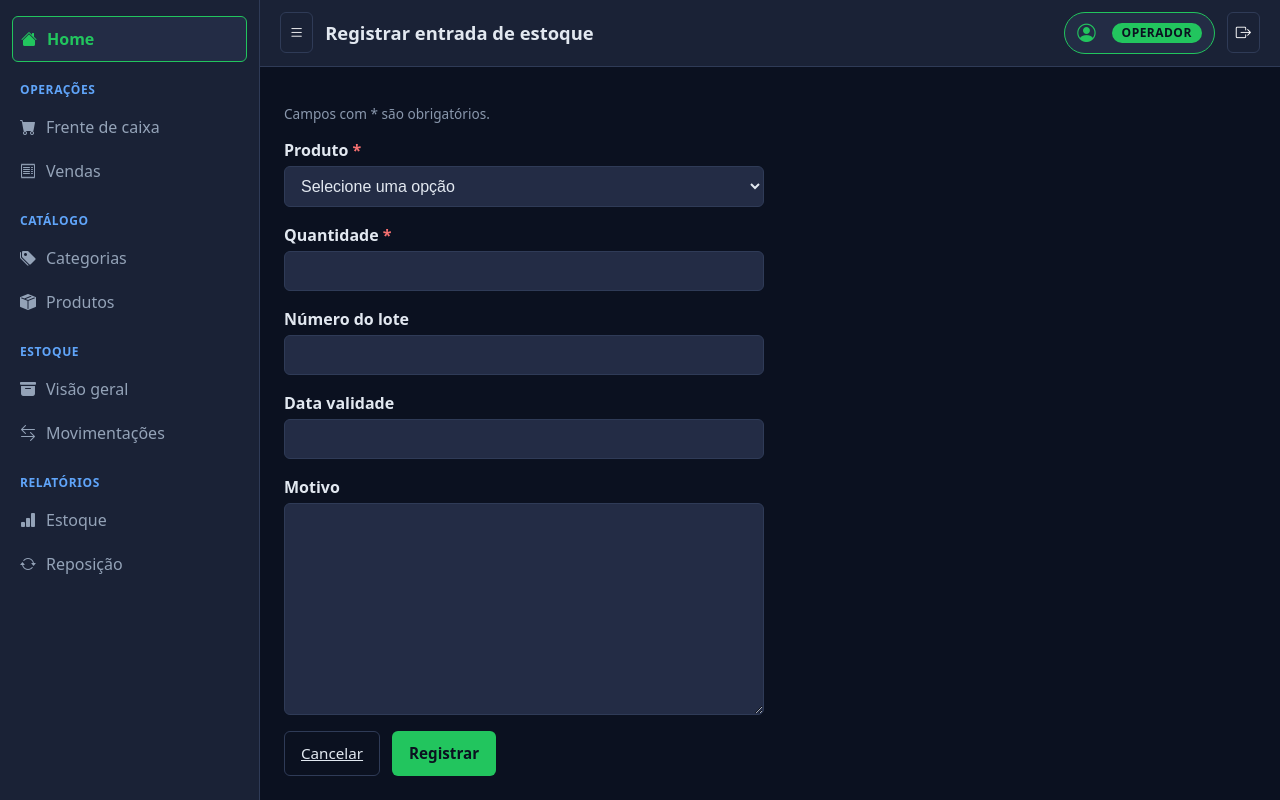
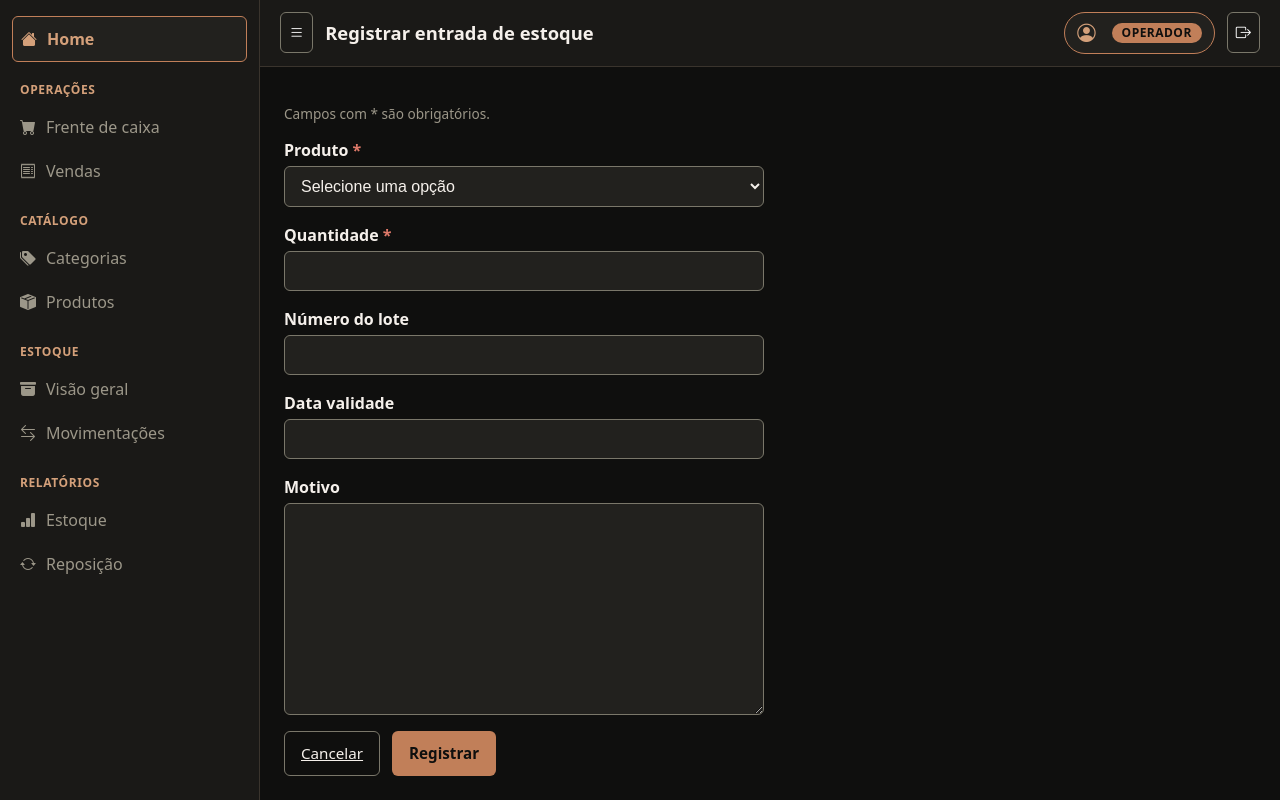
Before and after one commit to eas6772/django-adega-estoque-acessivel, a Django app: page /estoque/entrada/ in a window 1280 px wide. Run offline with Django 5.2, Linux system fonts and the light colour scheme; the visitor is signed in with stand-in values (Sample User, id 1); data that the repository does not hold is empty.

Commit message:
feat: aplicar a paleta de cores do design system Soma
Troca o tema azul-ardósia com verde por fundos escuros quentes, texto
creme e cobre como destaque, com sálvia para estados "OK". Os tokens
mantêm os mesmos nomes, então os componentes herdam as cores.

- novos tokens: --accent-claro, --sucesso e --borda-campo (borda de
  campos e controles com contraste >= 3:1)
- sucesso/ativo passa de --accent para --sucesso, para não ficar igual
  à marca
- cores soltas do CSS passam a usar tokens
- contraste de texto >= 4,5:1 conferido sobre os fundos novos

```diff
--- a/core/static/core/css/styles.css
+++ b/core/static/core/css/styles.css
@@ -2,24 +2,30 @@
    componente abaixo usa uma cor "crua", só os tokens já corrigidos para
    contraste AA (docs/melhorias_acessibilidade.md §2.1). */
 
+/* Paleta inspirada no design system Soma (Designe/soma-yoga-studio.aura.build):
+   fundos escuros quentes, texto creme, cobre como destaque e sálvia para "OK".
+   Contrastes conferidos sobre #0F0F0E / #1A1917 / #22211E (todos ≥ 4,5:1 em texto). */
 :root {
-  --bg-base: #0b1120;
-  --bg-card: #1a2236;
-  --bg-elevado: #232c45;
-  --borda: #2f3b57;
+  --bg-base: #0F0F0E;
+  --bg-card: #1A1917;
+  --bg-elevado: #22211E;
+  --borda: #3A342D;          /* separadores decorativos */
+  --borda-campo: #7A776A;    /* contorno de campos e controles: ≥ 3:1 (WCAG 1.4.11) */
 
-  --text-primary: #e2e8f0;
-  --text-secondary: #94a3b8;
-  --text-muted: #8a98ad;
+  --text-primary: #F5F0EB;
+  --text-secondary: #9C9789;
+  --text-muted: #9C9789;
 
-  --accent: #22c55e;
-  --accent-texto: #0b1120;
-  --danger: #f87171;
-  --danger-bg: #3f1d1d;
-  --warning: #f59e0b;
-  --info: #60a5fa;
+  --accent: #C17F59;         /* cobre */
+  --accent-claro: #D4A07A;   /* cobre claro: para texto/ícone de destaque */
+  --accent-texto: #0F0F0E;
+  --sucesso: #A3B394;        /* sálvia */
+  --danger: #E07A6A;
+  --danger-bg: #3A1F1A;
+  --warning: #D9A441;
+  --info: #8FB3C9;
 
-  --focus-ring: #fbbf24;
+  --focus-ring: #F2C46D;
   --radius-sm: 6px;
   --radius-md: 10px;
 }
@@ -30,6 +36,12 @@
 
 html {
   color-scheme: dark;
+  scrollbar-color: #2C2B27 var(--bg-base);
+}
+
+::selection {
+  background: var(--accent);
+  color: var(--text-primary);
 }
 
 body {
@@ -45,7 +57,7 @@ h1, h2, h3 {
 }
 
 a {
-  color: var(--info);
+  color: var(--accent-claro);
 }
 
 /* ---------- Foco visível (A14) — nunca outline: none em nenhum seletor ---------- */
@@ -107,7 +119,7 @@ a {
   text-transform: uppercase;
   letter-spacing: 0.05em;
   font-weight: 700;
-  color: var(--info);
+  color: var(--accent-claro);
   margin: 20px 8px 8px;
 }
 
@@ -134,15 +146,15 @@ a {
 
 .menu-lateral a[aria-current="page"] {
   background: var(--bg-elevado);
-  color: var(--accent);
+  color: var(--accent-claro);
   font-weight: 600;
 }
 
-/* Home em destaque (fora dos grupos): sempre com fundo e contorno verdes; na página atual, preenchido. */
+/* Home em destaque (fora dos grupos): sempre com contorno cobre; na página atual, preenchido. */
 .menu-raiz a {
   background: var(--bg-elevado);
   border: 1px solid var(--accent);
-  color: var(--accent);
+  color: var(--accent-claro);
   font-weight: 700;
 }
 
@@ -153,7 +165,7 @@ a {
 
 .menu-raiz a:hover {
   background: var(--bg-card);
-  color: var(--accent);
+  color: var(--accent-claro);
 }
 
 .menu-raiz a[aria-current="page"]:hover {
@@ -199,7 +211,7 @@ a {
   color: var(--text-secondary);
 }
 
-/* Usuário logado em destaque: cartão com borda verde, nome em negrito e perfil em selo. */
+/* Usuário logado em destaque: cartão com borda cobre, nome em negrito e perfil em selo. */
 .usuario-ativo {
   display: inline-flex;
   align-items: center;
@@ -213,7 +225,7 @@ a {
 }
 
 .usuario-ativo i {
-  color: var(--accent);
+  color: var(--accent-claro);
   font-size: 1.15rem;
 }
 
@@ -282,13 +294,13 @@ button {
 
 .botao-secundario {
   background: transparent;
-  border-color: var(--borda);
+  border-color: var(--borda-campo);
   color: var(--text-primary);
 }
 
 .botao-perigo {
   background: var(--danger);
-  color: #1a0a0a;
+  color: var(--accent-texto);
   font-weight: 600;
 }
 
@@ -304,7 +316,7 @@ button {
 
 .botao-icone {
   background: transparent;
-  border-color: var(--borda);
+  border-color: var(--borda-campo);
   padding: 8px;
 }
 
@@ -351,7 +363,7 @@ button {
 .campo select,
 .campo textarea {
   background: var(--bg-elevado);
-  border: 1px solid var(--borda);
+  border: 1px solid var(--borda-campo);
   border-radius: var(--radius-sm);
   color: var(--text-primary);
   padding: 10px 12px;
@@ -609,7 +621,7 @@ tbody tr:hover {
 .filtro-status a {
   padding: 8px 14px;
   border-radius: var(--radius-sm);
-  border: 1px solid var(--borda);
+  border: 1px solid var(--borda-campo);
   color: var(--text-secondary);
   text-decoration: none;
 }
@@ -681,8 +693,8 @@ tbody tr:hover {
 }
 
 .celula-acoes .acao-ativar {
-  color: var(--accent);
-  border-color: var(--accent);
+  color: var(--sucesso);
+  border-color: var(--sucesso);
 }
 
 .celula-acoes .acao-editar:hover,
@@ -747,7 +759,7 @@ tbody tr:hover {
 }
 
 /* A cor reforça, mas nunca é o único sinal (WCAG 1.4.1): cada KPI tem rótulo e nota em texto. */
-.kpi-sucesso { border-bottom-color: var(--accent); }
+.kpi-sucesso { border-bottom-color: var(--sucesso); }
 .kpi-aviso { border-bottom-color: var(--warning); }
 .kpi-perigo { border-bottom-color: var(--danger); }
 .kpi-info { border-bottom-color: var(--info); }
@@ -808,7 +820,7 @@ tbody tr:hover {
   border-radius: var(--radius-md);
   overflow: hidden;
   border: 1px solid var(--borda);
-  background-color: #05090d;
+  background-color: var(--bg-base);
 }
 
 .painel-banner img {
@@ -844,7 +856,7 @@ tbody tr:hover {
   border: 1px solid var(--borda);
 }
 
-.mensagem-success { border-color: var(--accent); }
+.mensagem-success { border-color: var(--sucesso); }
 .mensagem-info { border-color: var(--info); }
 .mensagem-danger { border-color: var(--danger); }
 .mensagem-warning { border-color: var(--warning); }
@@ -872,7 +884,7 @@ dialog.dialogo {
 }
 
 dialog.dialogo::backdrop {
-  background: rgb(0 0 0 / 0.6);
+  background: rgb(15 15 14 / 0.75);
 }
 
 .dialogo-cabecalho {
@@ -899,7 +911,7 @@ dialog.dialogo::backdrop {
   font-weight: 600;
 }
 
-.status-ok { color: var(--accent); }
+.status-ok { color: var(--sucesso); }
 .status-baixo { color: var(--warning); }
 .status-zerado { color: var(--danger); }
 
@@ -951,7 +963,7 @@ dialog.dialogo::backdrop {
 .busca-wrapper input {
   width: 100%;
   background: var(--bg-elevado);
-  border: 1px solid var(--borda);
+  border: 1px solid var(--borda-campo);
   border-radius: var(--radius-sm);
   color: var(--text-primary);
   padding: 10px 12px;
```
